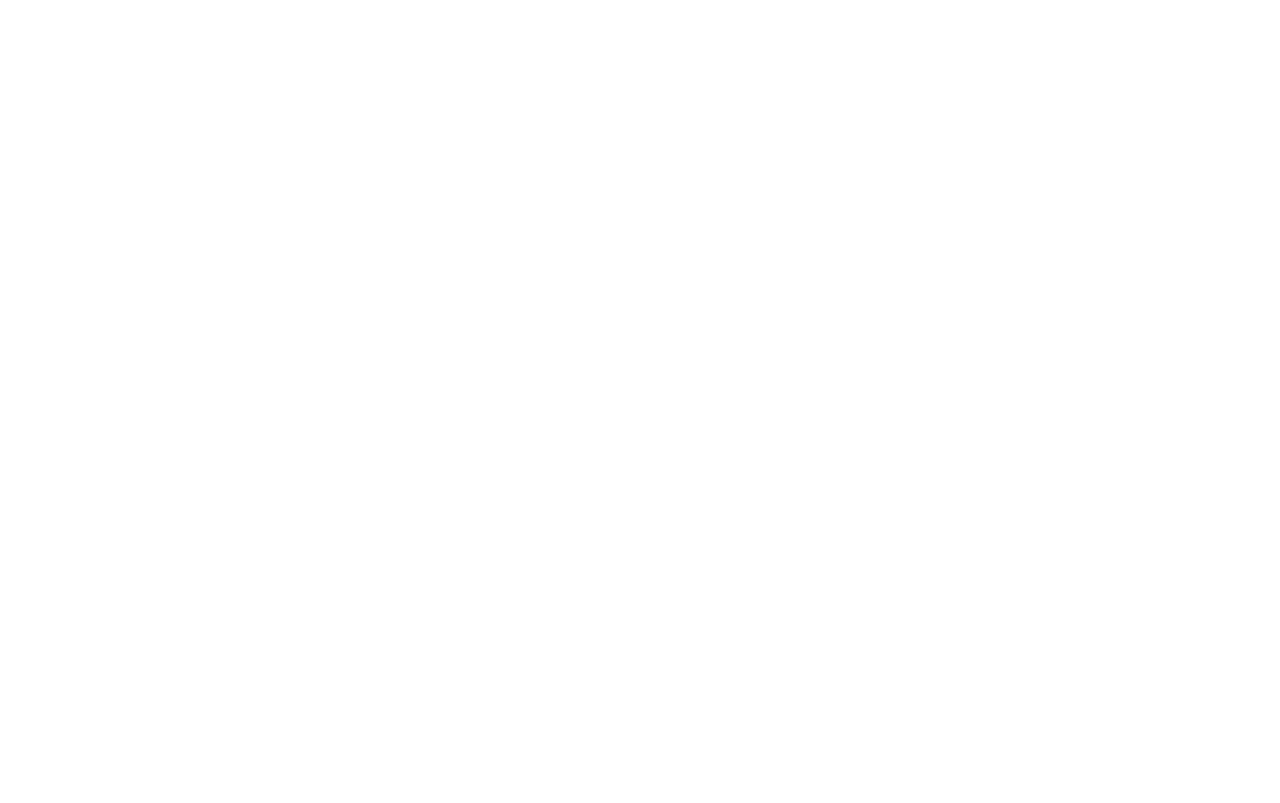
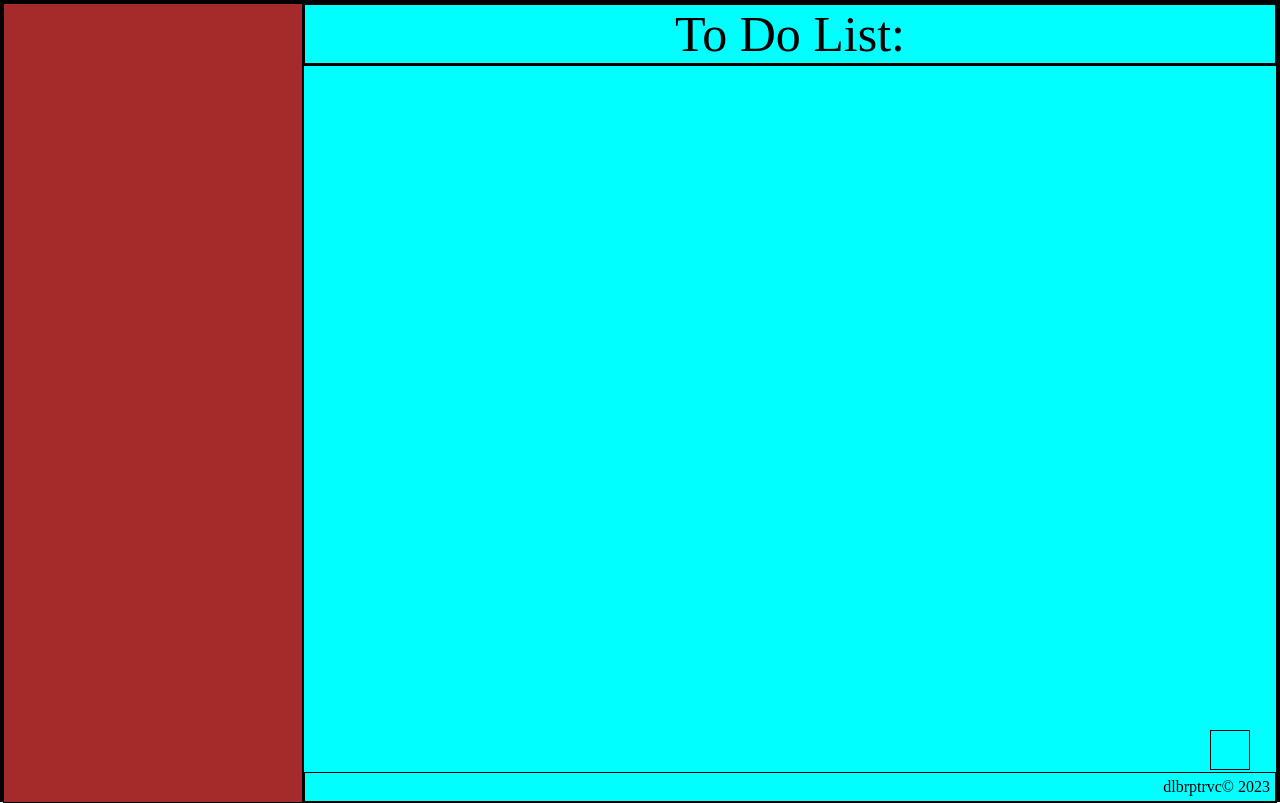
Before and after one commit to dlbrptrvc/todolist, a website built with webpack: page dist/index.html in a window 1280 px wide. Built offline with Linux system fonts and the light colour scheme.

Commit message:
Slide menu and some basic layout

```diff
--- a/src/index.js
+++ b/src/index.js
@@ -1,3 +1,4 @@
 import './style.css'
+import { slideDynamic } from './slide'
 
-console.log("We're in.")
+slideDynamic()
--- /dev/null
+++ b/src/slide.js
@@ -0,0 +1,13 @@
+export function slideDynamic() {
+    menubtn.addEventListener('click',()=>{
+        if (menubtn.dataset.open=="false") {
+            menu.className = 'slidout'
+            menubtn.className = 'closemenu'
+            menubtn.dataset.open="true"
+        } else {
+            menu.className = 'slidin'
+            menubtn.className = 'openmenu'
+            menubtn.dataset.open="false"
+        }
+    })
+}
--- a/src/style.css
+++ b/src/style.css
@@ -0,0 +1,101 @@
+* {
+    border: 1px solid black;
+    box-sizing: border-box;
+    margin: 0;
+    padding: 0;
+}
+
+body {
+    height: 100vh;
+}
+
+/* slide menu */
+.slidout {
+    transform: translateX(300px);
+}
+
+.slidin {
+    transform: translateX(-300px);
+}
+
+#menu {
+    position: fixed;
+    top: 0px;
+    left: -300px;
+    height: max(100vh,100%);
+    transition: 0.5s;
+    width:300px;
+    min-width: 300px;
+    background-color: brown;
+}
+
+/* slide menubtn */
+#menubtn {
+    position: fixed;
+    width: 40px;
+    aspect-ratio: 1;
+    transition: 0.5s
+}
+
+.closemenu {
+    inset: 15px 0 0 315px
+}
+
+.openmenu {
+    inset: 15px 0 0 15px;
+}
+
+@media (min-width: 800px) {
+    #menubtn {
+        display:none;
+    }
+    .slidin {
+        transform: translateX(300px);
+    }
+    #menu {
+        transition: none;
+        position: relative;
+    }
+}
+
+#container {
+    display:flex;
+    height:max(100%,100vh);
+}
+
+#main {
+    width:100%;
+    height: max(100%,100vh);
+    background-color: aqua;
+    transition: 0.5s;
+}
+/* end of slide logic */
+/* main list css */
+
+#main {
+    display:flex;
+    flex-direction: column;
+    justify-content: flex-start;
+}
+
+.header {
+    text-align: center;
+    font-size: 50px;
+}
+
+.footer {
+    margin-top: auto;
+    display: flex;
+    justify-content: right;
+    align-items: center;
+    height:30px;
+    padding: 5px 5px 5px 5px;
+}
+
+#addbtn {
+    position: fixed;
+    width: 40px;
+    aspect-ratio: 1;
+    right:30px;
+    bottom:30px;
+}
```
Also changed, not shown: dist/index.html, dist/main.js.
